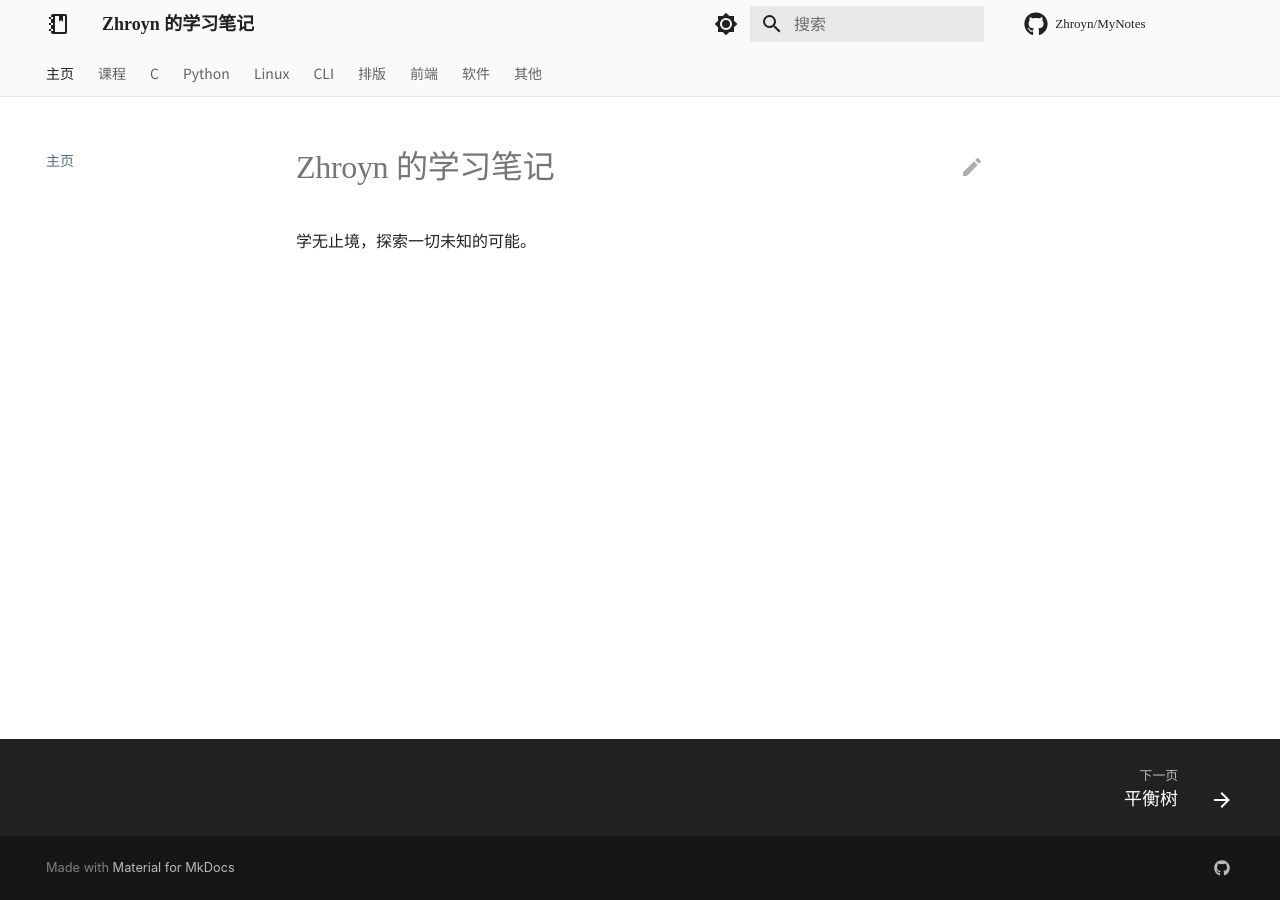
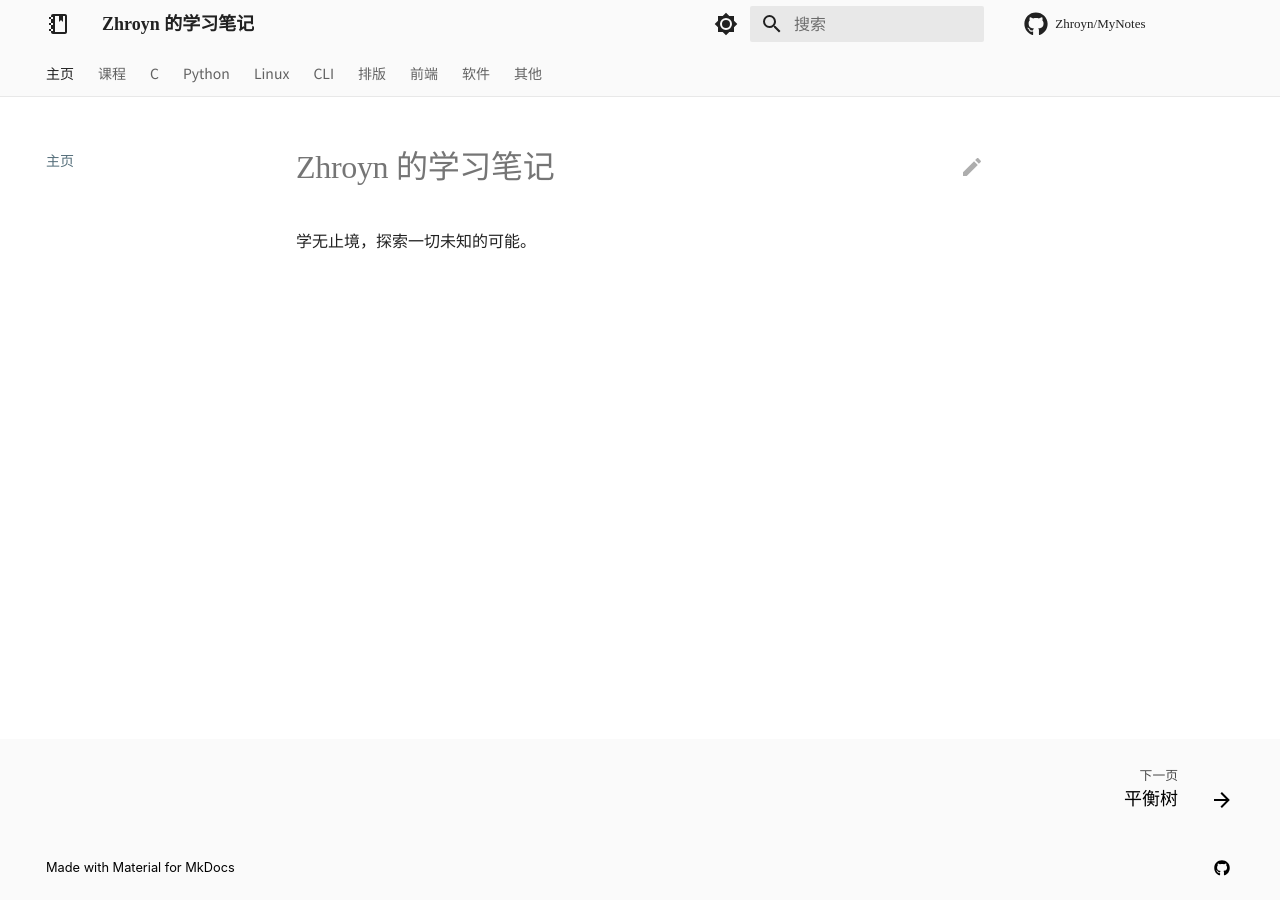
Before and after one commit to Pxtkn/MyNotes, an MkDocs documentation site: the page built from docs/index.md, in a window 1280 px wide. Built offline with MkDocs 1.6.1 and Material for MkDocs 9.7.7, drawn with Linux system fonts in a browser that asks for light colours; nearby versions of some CDN libraries; library files that are not in the unit come from our copies; comment, search, counter and statistics services are not loaded; a style sheet for code colours, icons or effects is not loaded.

Commit message:
chore: 修改了页脚的默认颜色

```diff
--- a/docs/css/extra.css
+++ b/docs/css/extra.css
@@ -1,6 +1,11 @@
 [data-md-color-scheme="default"] {
     --md-primary-fg-color: #fafafa;
     --md-typeset-a-color: #546e7a;
+    --md-footer-fg-color: #000000;
+    --md-footer-bg-color: #fafafa;
+    --md-footer-bg-color--dark: #fafafa;
+    --md-footer-fg-color--light: #000000;
+    --md-footer-fg-color--lighter: #000000;
 }
 
 [data-md-color-scheme="slate"] {
```
